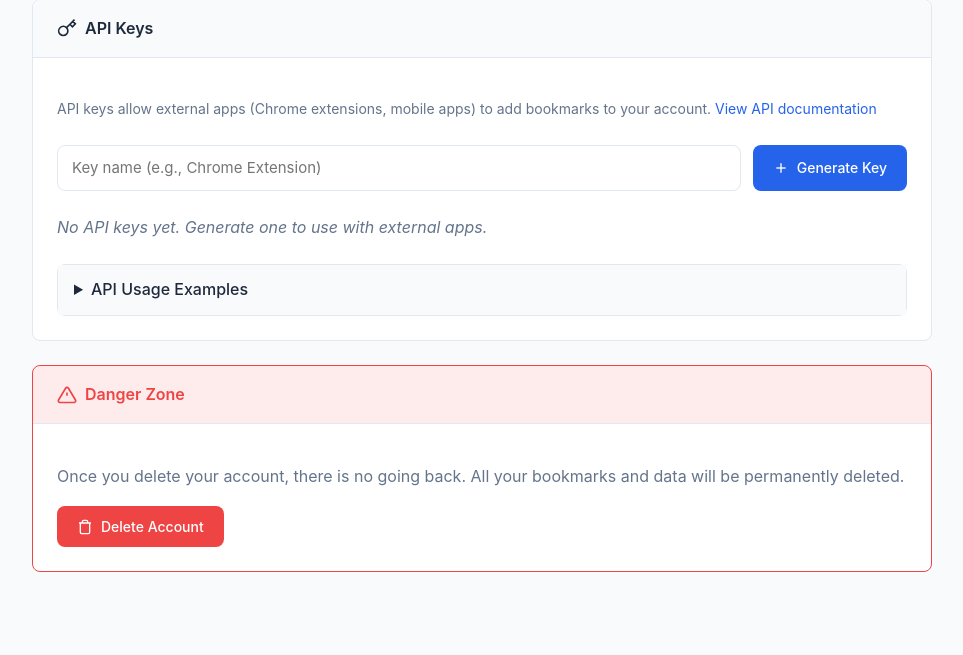
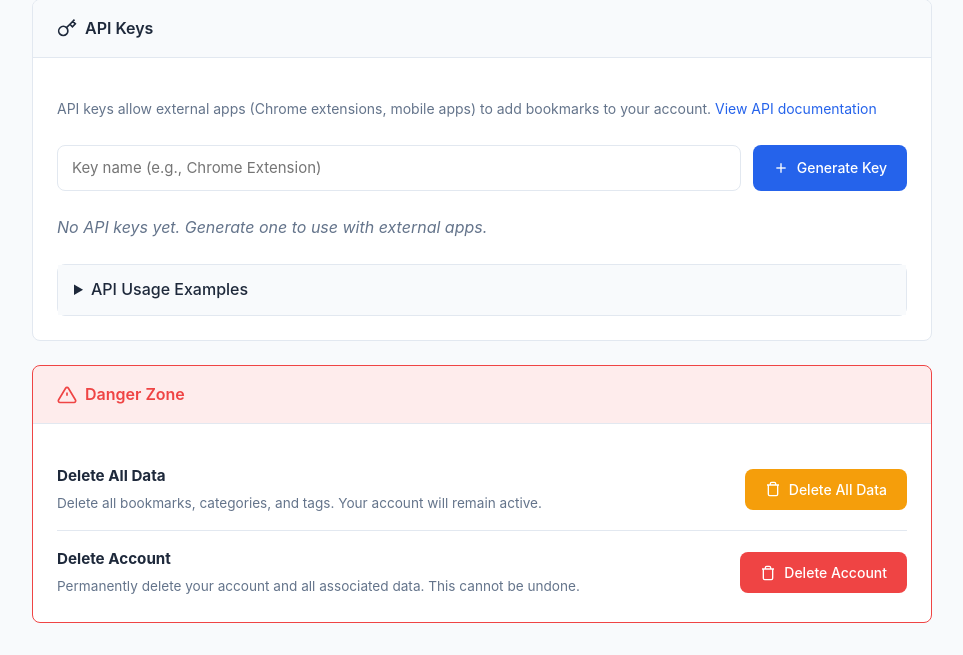
Before and after one commit to nityam2007/bookmark-php, a PHP site: template app/views/pages/settings/index.php in a window 1280 px wide. Shown: the part 1505-2160 px from the top of the page, without its empty margins (28-991 px from the left). Before the commit the page ends 2077 px from the top, so only its background shows below. Run offline with PHP 8.4, Linux system fonts and the light colour scheme; the template is opened without the code that fills it: most values are stand-ins (such as "Sample title", 1, 10 or a date in 2020); data that the repository does not hold is empty; some libraries are stand-ins or nearby versions.

Commit message:
v1.1.0: Preserve import dates, delete all data button, modal fixes
Features:
- Import now preserves original created_at dates from JSON (Linkwarden) and HTML exports
- Added 'Delete All Data' button in settings to wipe bookmarks/categories/tags while keeping account
- Added created_at to Bookmark fillable fields

Fixes:
- Fixed modal buttons not working (now uses app.js data-modal-open system)
- Added try-catch for API keys in settings to handle missing table gracefully
- Added autocomplete attributes for password fields

Changes:
- Updated version to 1.1.0

```diff
--- a/app/config/config.php
+++ b/app/config/config.php
@@ -38,7 +38,7 @@ define('APP_NAME', $jsonConfig['app']['name'] ?? 'Bookmark Manager');
 define('APP_URL', $jsonConfig['app']['url'] ?? 'http://localhost');
 define('APP_DEBUG', $jsonConfig['app']['debug'] ?? false);
 define('APP_TIMEZONE', $jsonConfig['app']['timezone'] ?? 'UTC');
-define('APP_VERSION', '1.0.0');
+define('APP_VERSION', '1.1.0');
 
 // ============================================
 // SECURITY SETTINGS
--- a/app/models/Bookmark.php
+++ b/app/models/Bookmark.php
@@ -42,7 +42,9 @@ class Bookmark extends BaseModel
         // Relationships & flags
         'category_id',
         'is_favorite',
-        'is_archived'
+        'is_archived',
+        // Allow setting created_at during import
+        'created_at'
     ];
 
     /**
--- a/app/views/pages/settings/index.php
+++ b/app/views/pages/settings/index.php
@@ -338,8 +338,25 @@ unset($_SESSION['new_api_key'], $_SESSION['new_api_key_name']);
                 </h2>
             </div>
             <div class="danger-content">
-                <p>Once you delete your account, there is no going back. All your bookmarks and data will be permanently deleted.</p>
-                <button type="button" class="btn btn-danger" onclick="showDeleteModal()">
+                <div class="danger-item">
+                    <div class="danger-info">
+                        <h4>Delete All Data</h4>
+                        <p>Delete all bookmarks, categories, and tags. Your account will remain active.</p>
+                    </div>
+                    <button type="button" class="btn btn-warning" data-modal-open="deleteDataModal">
+                        <svg width="16" height="16" viewBox="0 0 24 24" fill="none" stroke="currentColor" stroke-width="2">
+                            <polyline points="3 6 5 6 21 6"></polyline>
+                            <path d="M19 6v14a2 2 0 0 1-2 2H7a2 2 0 0 1-2-2V6m3 0V4a2 2 0 0 1 2-2h4a2 2 0 0 1 2 2v2"></path>
+                        </svg>
+                        Delete All Data
+                    </button>
+                </div>
+                <div class="danger-item">
+                    <div class="danger-info">
+                        <h4>Delete Account</h4>
+                        <p>Permanently delete your account and all associated data. This cannot be undone.</p>
+                    </div>
+                    <button type="button" class="btn btn-danger" data-modal-open="deleteModal">
                         <svg width="16" height="16" viewBox="0 0 24 24" fill="none" stroke="currentColor" stroke-width="2">
                             <polyline points="3 6 5 6 21 6"></polyline>
                             <path d="M19 6v14a2 2 0 0 1-2 2H7a2 2 0 0 1-2-2V6m3 0V4a2 2 0 0 1 2-2h4a2 2 0 0 1 2 2v2"></path>
@@ -347,16 +364,49 @@ unset($_SESSION['new_api_key'], $_SESSION['new_api_key_name']);
                         Delete Account
                     </button>
                 </div>
+            </div>
         </section>
     </div>
 </div>
 
+<!-- Delete All Data Modal -->
+<div class="modal-overlay" id="deleteDataModal">
+    <div class="modal">
+        <div class="modal-header">
+            <h3>Delete All Data</h3>
+            <button type="button" class="modal-close" data-modal-close>&times;</button>
+        </div>
+        <form action="/settings/delete-all-data" method="POST">
+            <?= Csrf::field() ?>
+            <div class="modal-body">
+                <p class="text-warning"><strong>Warning:</strong> This will delete all your bookmarks, categories, and tags!</p>
+                <p>Your account will remain active, but all saved data will be permanently removed.</p>
+                <p>Please enter your password to confirm:</p>
+                <div class="form-group">
+                    <input
+                        type="password"
+                        name="password"
+                        class="form-input"
+                        placeholder="Your password"
+                        required
+                        autocomplete="current-password"
+                    >
+                </div>
+            </div>
+            <div class="modal-footer">
+                <button type="button" class="btn btn-secondary" data-modal-close>Cancel</button>
+                <button type="submit" class="btn btn-warning">Delete All Data</button>
+            </div>
+        </form>
+    </div>
+</div>
+
 <!-- Delete Account Modal -->
-<div class="modal-overlay" id="deleteModal" style="display: none;">
+<div class="modal-overlay" id="deleteModal">
     <div class="modal">
         <div class="modal-header">
             <h3>Delete Account</h3>
-            <button type="button" class="modal-close" onclick="hideDeleteModal()">&times;</button>
+            <button type="button" class="modal-close" data-modal-close>&times;</button>
         </div>
         <form action="/settings/delete-account" method="POST">
             <?= Csrf::field() ?>
@@ -370,11 +420,12 @@ unset($_SESSION['new_api_key'], $_SESSION['new_api_key_name']);
                         class="form-input"
                         placeholder="Your password"
                         required
+                        autocomplete="current-password"
                     >
                 </div>
             </div>
             <div class="modal-footer">
-                <button type="button" class="btn btn-secondary" onclick="hideDeleteModal()">Cancel</button>
+                <button type="button" class="btn btn-secondary" data-modal-close>Cancel</button>
                 <button type="submit" class="btn btn-danger">Delete My Account</button>
             </div>
         </form>
@@ -534,6 +585,48 @@ unset($_SESSION['new_api_key'], $_SESSION['new_api_key_name']);
     color: var(--text-muted);
 }
 
+.danger-item {
+    display: flex;
+    justify-content: space-between;
+    align-items: center;
+    padding: 1rem 0;
+    border-bottom: 1px solid var(--border);
+}
+
+.danger-item:last-child {
+    border-bottom: none;
+    padding-bottom: 0;
+}
+
+.danger-item:first-child {
+    padding-top: 0;
+}
+
+.danger-info h4 {
+    margin: 0 0 0.25rem 0;
+    font-size: 0.95rem;
+    color: var(--text);
+}
+
+.danger-info p {
+    margin: 0;
+    font-size: 0.85rem;
+    color: var(--text-muted);
+}
+
+.btn-warning {
+    background: #f59e0b;
+    color: white;
+}
+
+.btn-warning:hover {
+    background: #d97706;
+}
+
+.text-warning {
+    color: #f59e0b;
+}
+
 .btn {
     display: inline-flex;
     align-items: center;
@@ -580,10 +673,14 @@ unset($_SESSION['new_api_key'], $_SESSION['new_api_key_name']);
     position: fixed;
     inset: 0;
     background: rgba(0, 0, 0, 0.5);
-    display: flex;
+    display: none;
     align-items: center;
     justify-content: center;
     z-index: 1000;
+}
+
+.modal-overlay.active {
+    display: flex;
 }
 
 .modal {
@@ -838,14 +935,6 @@ unset($_SESSION['new_api_key'], $_SESSION['new_api_key_name']);
 </style>
 
 <script>
-function showDeleteModal() {
-    document.getElementById('deleteModal').style.display = 'flex';
-}
-
-function hideDeleteModal() {
-    document.getElementById('deleteModal').style.display = 'none';
-}
-
 function copyApiKey() {
     const keyElement = document.getElementById('newApiKey');
     const key = keyElement.textContent;
--- a/browser-extension/options/options.html
+++ b/browser-extension/options/options.html
@@ -140,7 +140,7 @@
 
     <!-- Footer -->
     <div class="footer">
-      <p>Bookmark Manager Extension v1.0.0</p>
+      <p>Bookmark Manager Extension v1.1.0</p>
     </div>
   </div>
 
--- a/install.php
+++ b/install.php
@@ -753,7 +753,7 @@ $appUrl = $protocol . '://' . $host . ($path !== '/' ? $path : '');
         </div>
 
         <p style="text-align: center; margin-top: 1.5rem; font-size: 0.75rem; color: var(--muted);">
-            Bookmark Manager v1.0.0
+            Bookmark Manager v1.1.0
         </p>
     </div>
 </body>
--- a/public/index.php
+++ b/public/index.php
@@ -91,6 +91,7 @@ $router->get('/settings', [SettingsController::class, 'index']);
 $router->post('/settings/profile', [SettingsController::class, 'updateProfile']);
 $router->post('/settings/password', [SettingsController::class, 'updatePassword']);
 $router->post('/settings/delete-account', [SettingsController::class, 'deleteAccount']);
+$router->post('/settings/delete-all-data', [SettingsController::class, 'deleteAllData']);
 $router->post('/settings/api-key/generate', [SettingsController::class, 'generateApiKey']);
 $router->post('/settings/api-key/revoke', [SettingsController::class, 'revokeApiKey']);
 $router->post('/settings/api-key/delete', [SettingsController::class, 'deleteApiKey']);
```
Also changed, not shown: app/controllers/SettingsController.php (+65 -1 lines), app/services/ImportExportService.php (+38 -5 lines). Lines whose indentation alone changed are shown as unchanged.
